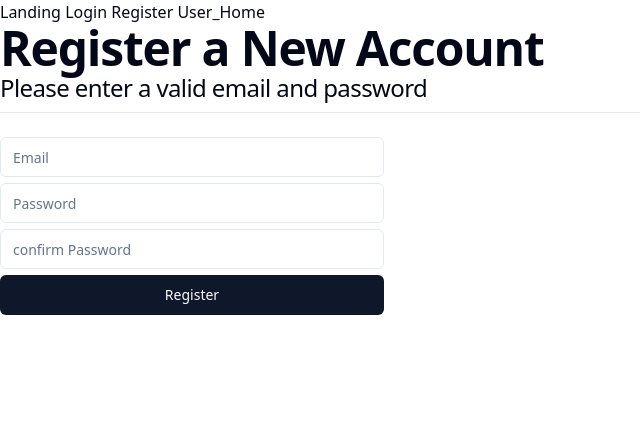
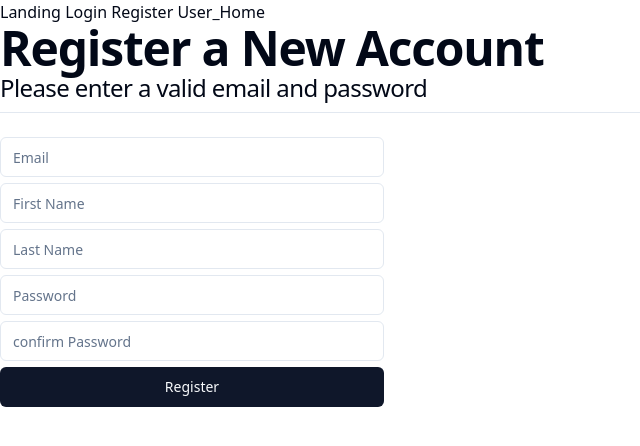
Before and after one commit to kimjammer/Pleiades, a SvelteKit app in the folder frontend/: page /registration in a window 1280 px wide. Shown: the top 446 px of the page, without its empty margins (0-640 px from the left). Built offline with nearby package versions, Linux system fonts and the light colour scheme; no server answers.

Commit message:
implemented registering new user in backend (untested)

```diff
--- a/frontend/src/routes/registration/+page.svelte
+++ b/frontend/src/routes/registration/+page.svelte
@@ -8,15 +8,24 @@
     let password = ""
     let passwordConfirm = ""
     let error = ""
+    let firstname = ""
+    let lastname = ""
 
     //TODO: create link to dashboard
 
     async function register() {
+        const user = {
+            email: email,
+            firstname: firstname,
+            lastname: lastname,
+            password: password,
+        };
         const res = await fetch("http://" + PUBLIC_API_HOST + "/register", {
             method: "POST",
             mode: "cors",
-            body: JSON.stringify({ email })
+            body: JSON.stringify(user)
         })
+        console.log("registration data sent")
 
         const data = await res.json()
         console.log(data) // Handle success or error messages
@@ -26,13 +35,13 @@
     //if input invalid, pops up error
     //NOTE: isValid() does NOT handle already existing accounts.
     async function isValid() {
-        //TODO: Implement email and password checking
-        //TODO: Create error messages for invalid input
+        //TODO: add checking for special characters in password
+
         //FIRST: Check for if account exists
         console.log("account Exists checking")
-        //TODO: check server to see if account exists
-        const res = await fetch("http://" + PUBLIC_API_HOST + `/api/register/check?email=${encodeURIComponent(email)}`, {
+        const res = await fetch("http://" + PUBLIC_API_HOST + `/api/register/check`, {
             mode: "cors",
+            body: JSON.stringify({email: email})
         })
 
         const data = await res.json()
@@ -76,6 +85,18 @@
         bind:value={email}
     />
     <Input
+            type="First Name"
+            id="First name"
+            placeholder="First Name"
+            bind:value={firstname}
+    />
+    <Input
+            type="Last Name"
+            id="Last Name"
+            placeholder= "Last Name"
+            bind:value={lastname}
+    />
+    <Input
         type="password"
         id="password"
         placeholder="Password"
@@ -87,5 +108,5 @@
         placeholder="confirm Password"
         bind:value={passwordConfirm}
     />
-    <Button on:click={isValid()}>Register</Button>
+    <Button onclick={isValid}>Register</Button>
 </div>
```
Also changed, not shown: 2 other files (tests, documents, lock files or other folders).
